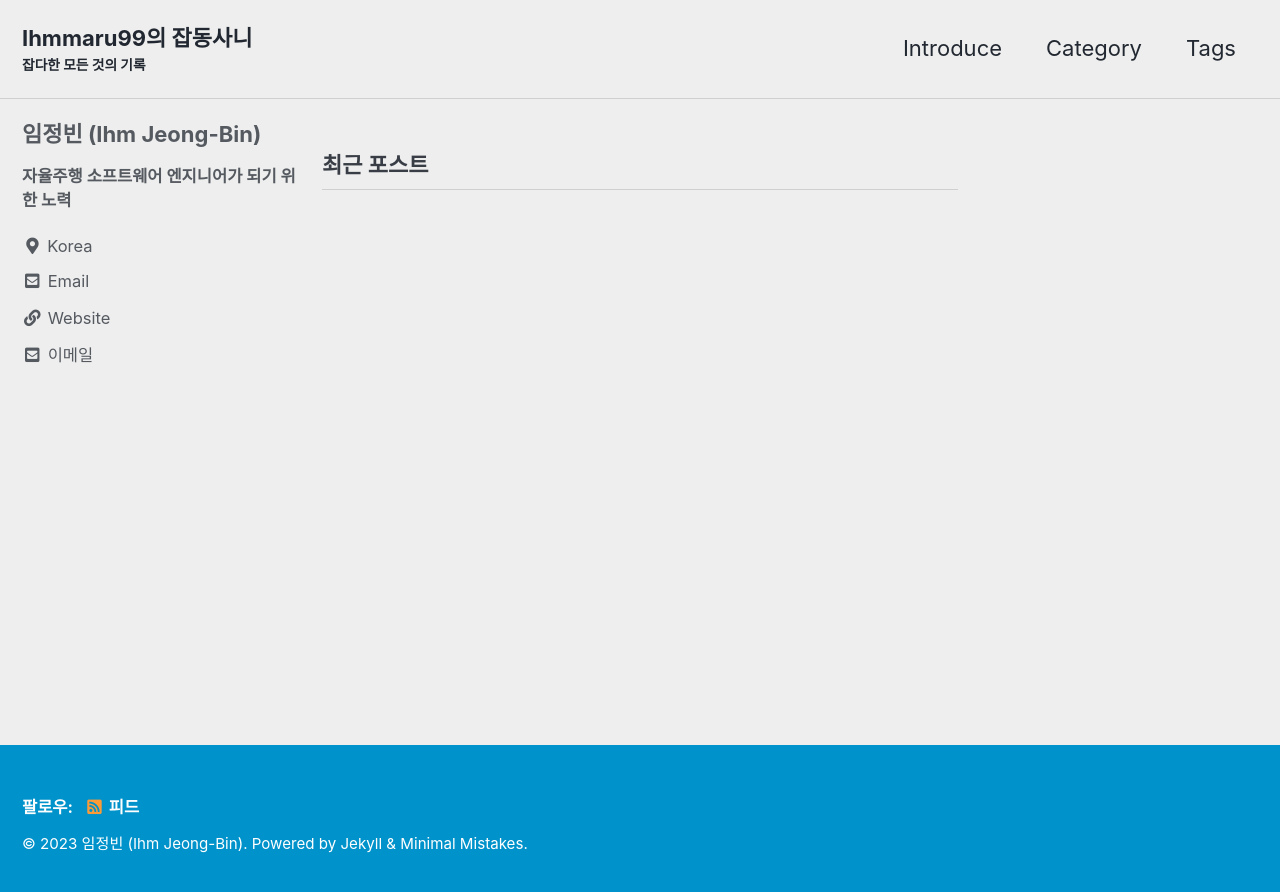
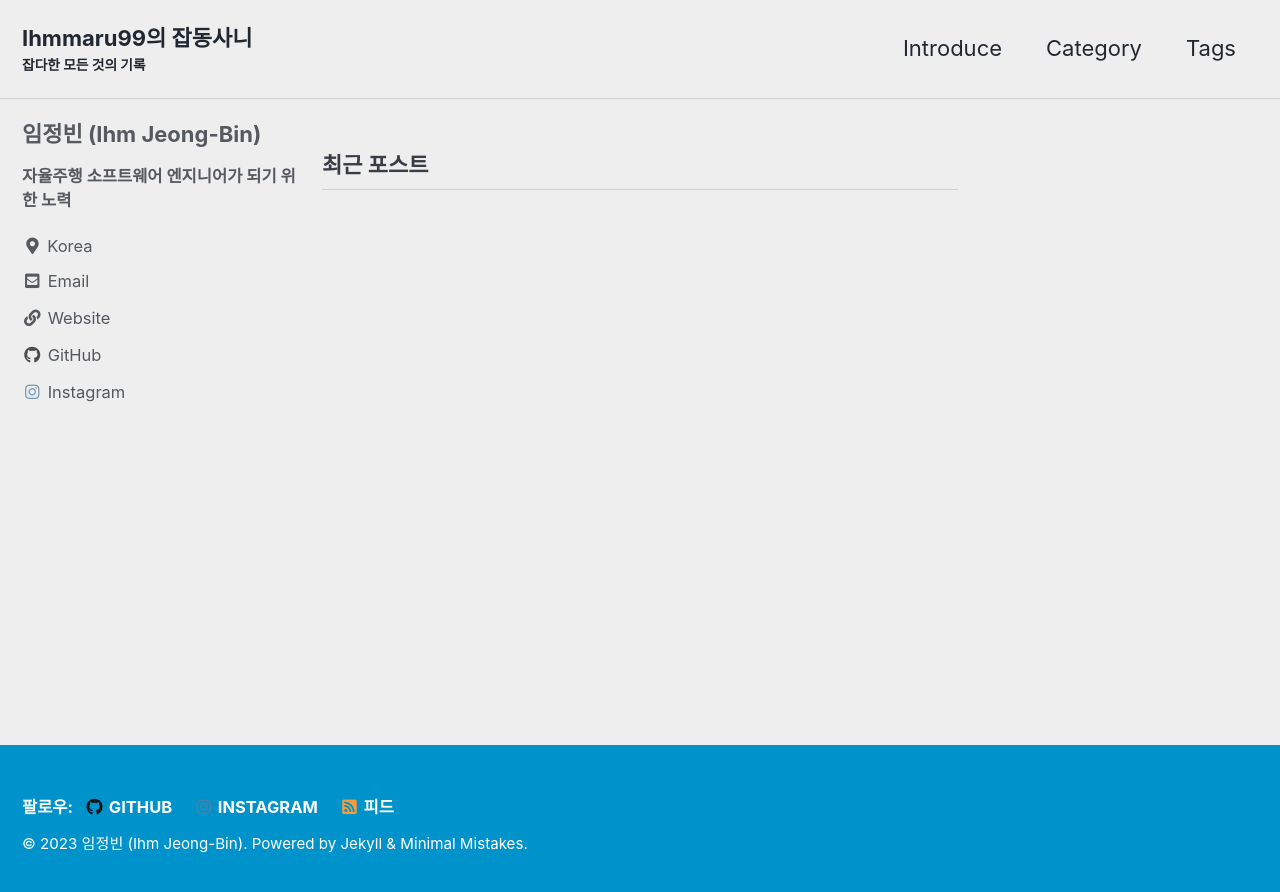
Before and after one commit to ihmmaru99/ihmmaru99.github.io, a Jekyll site: the page built from index.html, in a window 1280 px wide. Shown: the top 892 px of the page. Built offline with Jekyll 4.4.1, drawn with Linux system fonts in a browser that asks for light colours; cached includes are drawn as plain includes; the list of posts is cut into pages by our own code; some of the changed lines change nothing that is shown.

Commit message:
ihmmaru99's blog

```diff
--- a/_config.yml
+++ b/_config.yml
@@ -108,7 +108,7 @@ author:
   avatar           : # path of avatar image, e.g. "/assets/images/bio-photo.jpg"
   bio              : "**자율주행 소프트웨어 엔지니어가 되기 위한 노력**"
   location         : "Korea"
-  email            : "ihmmaru99@gmail.com"
+  email            :
   links:
     - label: "Email"
       icon: "fas fa-fw fa-envelope-square"
@@ -118,23 +118,17 @@ author:
       url: "https://ihmmaru99.github.io"
     - label: "GitHub"
       icon: "fab fa-fw fa-github"
-      # url: "https://github.com/ihmmaru99"
+      url: "https://github.com/ihmmaru99"
     - label: "Instagram"
       icon: "fab fa-fw fa-instagram"
-      # url: "https://instagram.com/ihmmaru99"
+      url: "https://instagram.com/ihmmaru99"
 
 # Site Footer
 footer:
   links:
-    - label: "Twitter"
-      icon: "fab fa-fw fa-twitter-square"
-      # url:
-    - label: "Facebook"
-      icon: "fab fa-fw fa-facebook-square"
-      # url:
     - label: "GitHub"
       icon: "fab fa-fw fa-github"
-      # url:
+      url: "https://github.com/ihmmaru99"
     - label: "GitLab"
       icon: "fab fa-fw fa-gitlab"
       # url:
@@ -143,7 +137,7 @@ footer:
       # url:
     - label: "Instagram"
       icon: "fab fa-fw fa-instagram"
-      # url:
+      url: "https://instagram.com/ihmmaru99"
 
 
 # Reading Files
@@ -284,3 +278,10 @@ defaults:
       comments: # true
       share: true
       related: true
+  # _pages
+  - scope:
+      path: "_pages"
+      type: pages
+    values:
+      layout: single
+      author_profile: true
```
Also changed, not shown: 2 other files.
